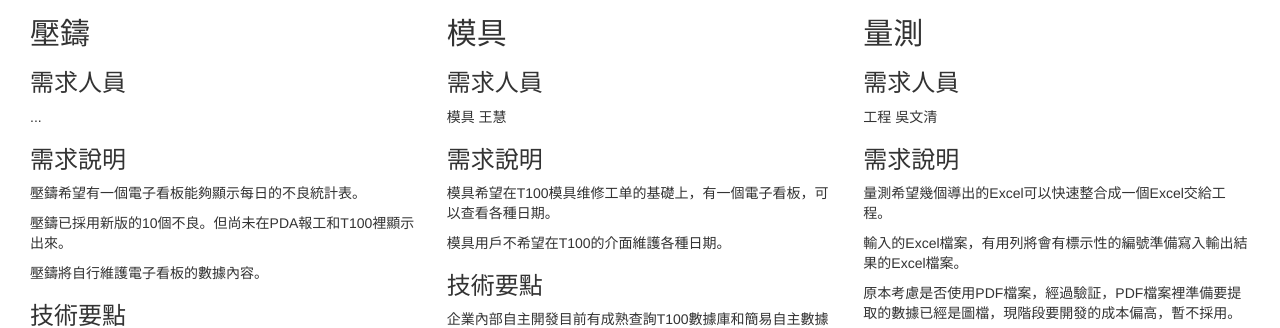
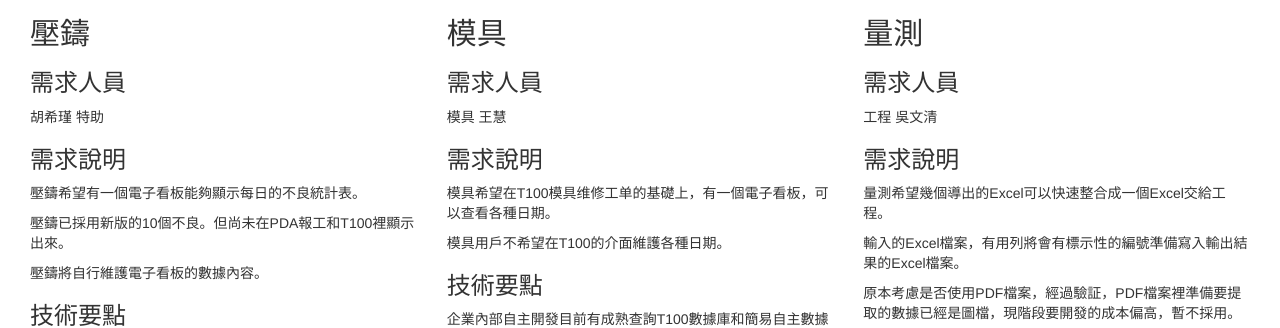
Before and after one commit to twoutlook/ft2018, a Django app: page / in a window 1280 px wide. Shown: the part 390-718 px from the top of the page. Run offline with Django 3.2, Linux system fonts and the light colour scheme; data that the repository does not hold is empty; some libraries are stand-ins or nearby versions.

Commit message:
add contact name

```diff
--- a/mysite/polls/templates/polls/index.html
+++ b/mysite/polls/templates/polls/index.html
@@ -40,7 +40,7 @@
          <h2>壓鑄</h2>
          <h3>需求人員</h3>
 
-         <p>... </p>
+         <p>胡希瑾&nbsp;特助 </p>
          <h3>需求說明</h3>
 
          <p>壓鑄希望有一個電子看板能夠顯示每日的不良統計表。 </p>
```
